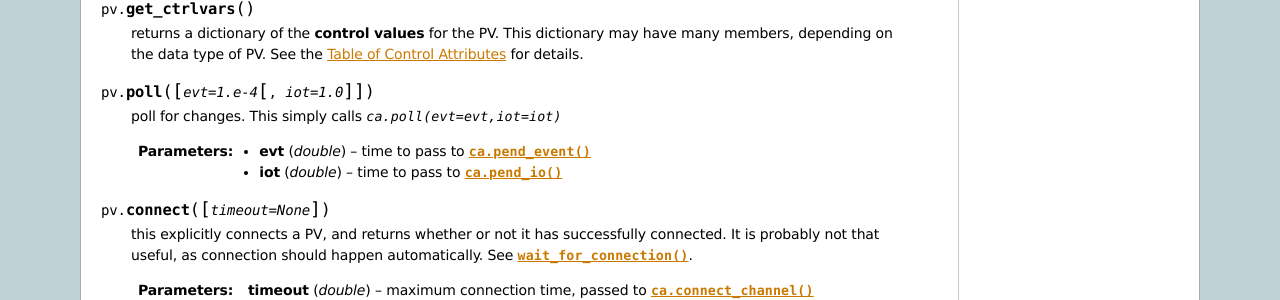
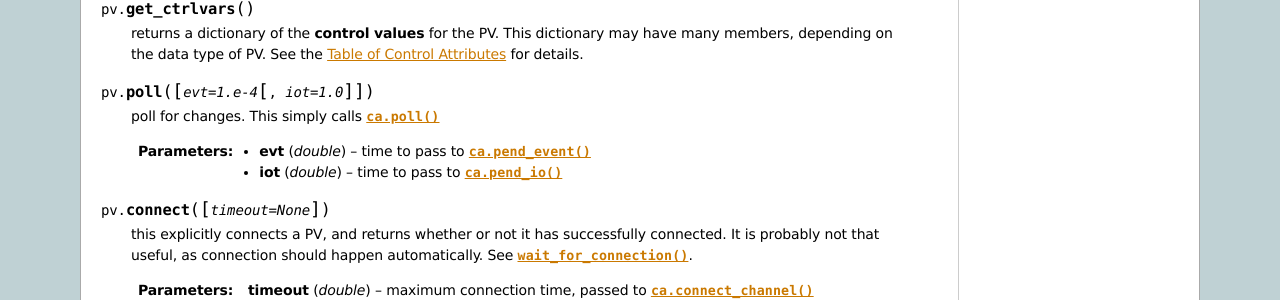
Before and after one commit to pyepics/pyepics, a Sphinx documentation site: the page built from doc/pv.rst, in a window 1280 px wide and 900 px high, scrolled down 1569 px. Shown: the part 151-451 px from the top of the window. Built offline with Sphinx 7.4.7, drawn with Linux system fonts in a browser that asks for light colours; formulas are drawn with MathJax 3; the version number is read from the project's files by our own code.

Commit message:
more doc tweaks

```diff
--- a/doc/_templates/indexsidebar.html
+++ b/doc/_templates/indexsidebar.html
@@ -12,7 +12,7 @@ Development version: <br> &nbsp; &nbsp; <a href="https://github.com/pyepics/pyep
 
 <h3>Documentation</h3>
 
- <a href="http://pyepics.github.com/pyepics/pyepics.pdf">
+ <a href="pyepics.pdf">
 
  PDF Format</a>
 <hr>
--- a/doc/pv.rst
+++ b/doc/pv.rst
@@ -126,7 +126,7 @@ completed.   See :ref:`pv-putwait-label` for more details.
 
 .. method:: poll([evt=1.e-4, [iot=1.0]])
 
-   poll for changes.  This simply calls `ca.poll(evt=evt,iot=iot)`
+   poll for changes.  This simply calls :meth:`ca.poll`
 
    :param evt:  time to pass to :meth:`ca.pend_event`
    :type  evt:  double
@@ -539,7 +539,7 @@ what to do in the interim.  A simple example would be::
         waiting = not p.put_complete
 
 An additional advantage of this approach is that you can easily wait for
-multiple PVs to complete with python's builtin `all` function, as with::
+multiple PVs to complete with python's builtin *all* function, as with::
 
     pvgroup = (epics.PV('XXX'), epics.PV('YYY'), epics.PV('ZZZ'))
     newvals = (1.0, 2.0,  3.0)
```
